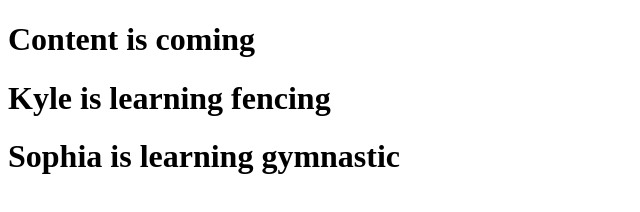
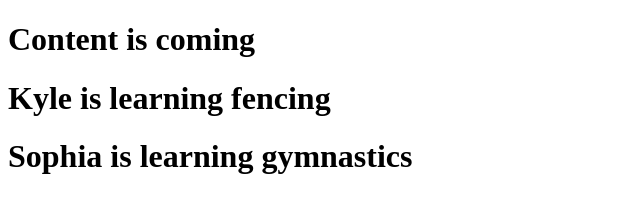
Before and after one commit to huih1026/faithbee, a plain HTML site: page index.html in a window 1280 px wide. Shown: the full height of the page, 0-640 px from the left. Drawn offline with Linux system fonts and the light colour scheme.

Commit message:
Kyle added the s in the gymnastic word

```diff
--- a/index.html
+++ b/index.html
@@ -8,6 +8,6 @@
 <body>
     <H1>Content is coming</H1>
     <H1>Kyle is learning fencing</H1>
-    <H1>Sophia is learning gymnastic</H1>
+    <H1>Sophia is learning gymnastics</H1>
 </body>
 </html>
```
